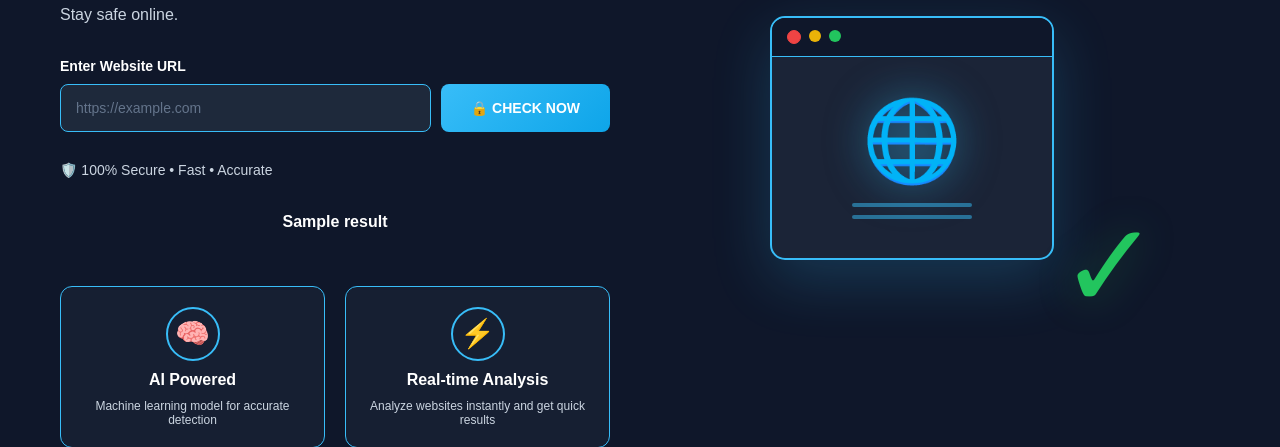
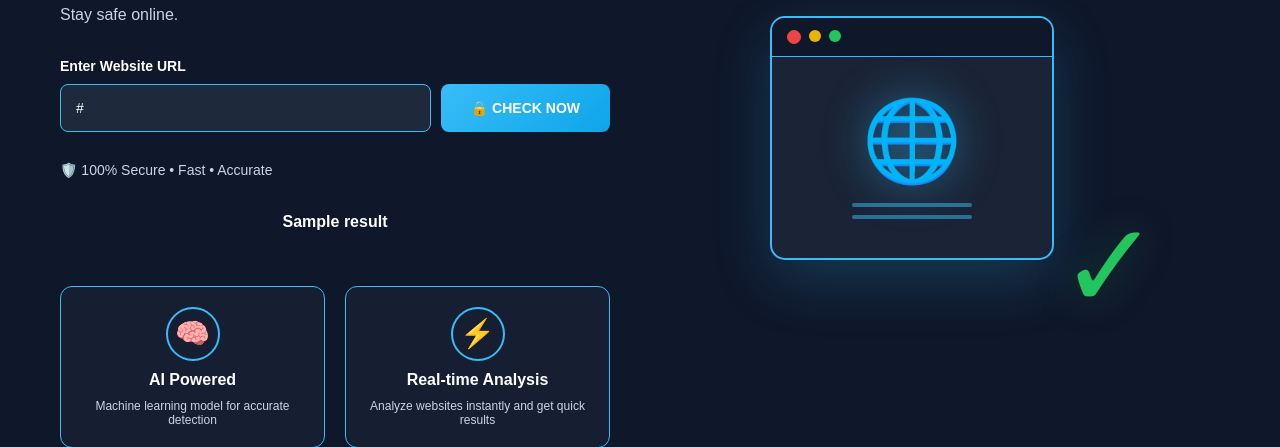
Before and after one commit to Gopal-goswami/ai-phishing-detector, a FastAPI app: template templates/index.html in a window 1280 px wide. Shown: the part 458-905 px from the top of the page. Run offline with FastAPI, Linux system fonts and the light colour scheme; the template is opened without the code that fills it: most values are stand-ins (such as "Sample title", 1, 10 or a date in 2020); parts of the project's set-up code (start-up, migrations or seed data) failed here and were passed over.

Commit message:
updated UI and fixed scroll issue

```diff
--- a/main.py
+++ b/main.py
@@ -127,7 +127,7 @@ def predict(request: Request, url: str = Form(...)):
     return templates.TemplateResponse(
     request=request,
     name="index.html",
-    context={"result": output, "color": color}
+    context={"result": output, "color": color,"url": url}
 )
 
 
--- a/static/style.css
+++ b/static/style.css
@@ -1611,3 +1611,6 @@ button {
 @media (min-width: 1025px) {
     /* Default styles already optimized for large screens */
 }
+html {
+    scroll-behavior: smooth;
+}
--- a/templates/index.html
+++ b/templates/index.html
@@ -32,7 +32,7 @@
             <form id="predictionForm" method="post" action="/predict" class="input-section">
                 <label>Enter Website URL</label>
                 <div class="input-wrapper">
-                    <input type="text" name="url" placeholder="https://example.com" id="urlInput" required>
+                    <input type="text" name="url" placeholder="https://example.com" id="urlInput"  value="{{ url if url else '' }}" required>
                     <button type="submit" class="check-btn">🔒 CHECK NOW</button>
                 </div>
             </form>
@@ -247,8 +247,8 @@
             <div class="connect-section">
                 <h3>Connect with me</h3>
                 <div class="social-icons">
-                    <a href="https://github.com/Gopal-goswami" class="social-icon github"><i class="fab fa-github"></i></a>
-                    <a href="https://www.linkedin.com/in/gopal-goswami-b43a35318/" class="social-icon linkedin"><i class="fab fa-linkedin"></i></a>
+                    <a href="https://github.com/Gopal-goswami" class="social-icon github" target="_blank" rel="noopener noreferrer"><i class="fab fa-github"></i></a>
+                    <a href="https://www.linkedin.com/in/gopal-goswami-b43a35318/" class="social-icon linkedin" target="_blank" rel="noopener noreferrer"><i class="fab fa-linkedin"></i></a>
                 </div>
             </div>
         </div>
```
Also changed, not shown: 3 other files.
